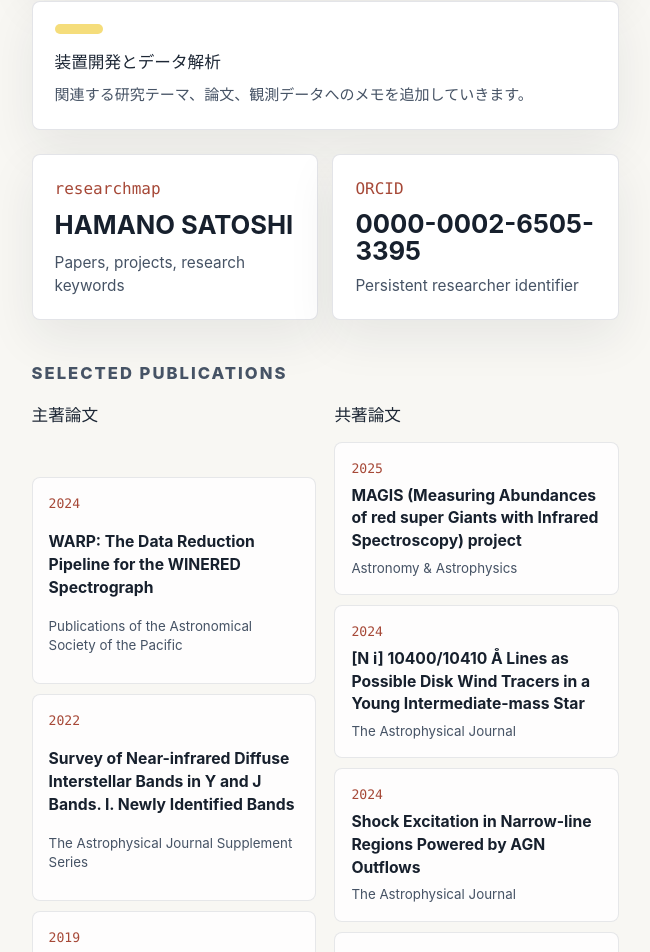
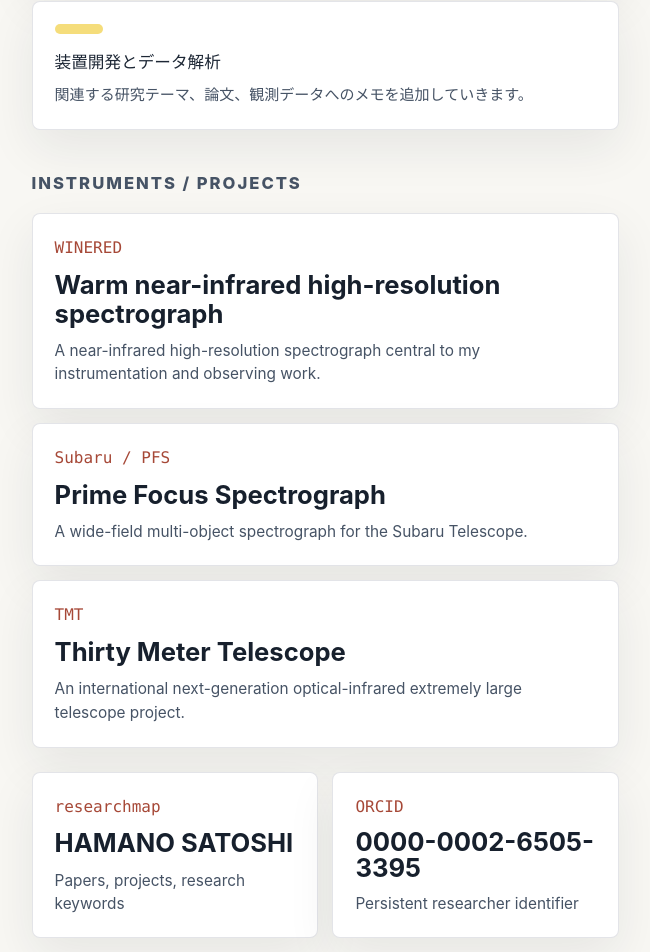
Before and after one commit to SatoshiHamano/SatoshiHamano.github.io, a React (Vite) app: page / in a window 1280 px wide. Shown: the part 1183-2135 px from the top of the page, without its empty margins (584-1234 px from the left). Built offline with nearby package versions, Linux system fonts and the light colour scheme.

Commit message:
Add instrument project links

```diff
--- a/src/App.css
+++ b/src/App.css
@@ -233,6 +233,7 @@
 }
 
 .mini-card,
+.project-card,
 .research-link-card,
 .profile-card,
 .game-panel {
@@ -259,6 +260,39 @@
   font-size: 0.94rem;
   line-height: 1.6;
   margin-bottom: 0;
+}
+
+.project-block {
+  margin-top: 24px;
+}
+
+.project-grid {
+  display: grid;
+  gap: 14px;
+}
+
+.project-card {
+  color: #17202d;
+  display: grid;
+  gap: 10px;
+  padding: 22px;
+  text-decoration: none;
+}
+
+.project-card span {
+  color: #a64837;
+  font-family: ui-monospace, SFMono-Regular, Menlo, monospace;
+}
+
+.project-card strong {
+  font-size: clamp(1.25rem, 2vw, 1.9rem);
+  line-height: 1.15;
+}
+
+.project-card small {
+  color: #465365;
+  font-size: 0.96rem;
+  line-height: 1.55;
 }
 
 .research-link-grid {
--- a/src/App.tsx
+++ b/src/App.tsx
@@ -19,6 +19,7 @@
       '赤外線高分散分光、星間物質、装置開発に関する研究の入口です。論文や研究者IDへのリンクをここにまとめ、詳しい研究内容は少しずつ追加していきます。',
     researchItems: ['赤外線天文学', '高分散分光観測', '装置開発とデータ解析'],
     researchItemNote: '関連する研究テーマ、論文、観測データへのメモを追加していきます。',
+    projectsTitle: 'Instruments / Projects',
     publicationsTitle: 'Selected publications',
     firstAuthorTitle: '主著論文',
     coauthorTitle: '共著論文',
@@ -52,6 +53,7 @@
       'A compact entry point for work around infrared high-resolution spectroscopy, interstellar matter, and instrumentation. Research profile links live here; deeper notes can be added over time.',
     researchItems: ['Infrared astronomy', 'High-resolution spectroscopy', 'Instrumentation and data analysis'],
     researchItemNote: 'Notes on related themes, papers, and observational data will be added here.',
+    projectsTitle: 'Instruments / Projects',
     publicationsTitle: 'Selected publications',
     firstAuthorTitle: 'First-author papers',
     coauthorTitle: 'Co-authored papers',
@@ -93,6 +95,27 @@
     value: '0000-0002-6505-3395',
     href: 'https://orcid.org/0000-0002-6505-3395',
     note: 'Persistent researcher identifier',
+  },
+]
+
+const projectLinks = [
+  {
+    label: 'WINERED',
+    value: 'Warm near-infrared high-resolution spectrograph',
+    href: 'https://merlot.kyoto-su.ac.jp/WINERED/ETC/',
+    note: 'A near-infrared high-resolution spectrograph central to my instrumentation and observing work.',
+  },
+  {
+    label: 'Subaru / PFS',
+    value: 'Prime Focus Spectrograph',
+    href: 'https://pfs.naoj.org/instrumentation.html',
+    note: 'A wide-field multi-object spectrograph for the Subaru Telescope.',
+  },
+  {
+    label: 'TMT',
+    value: 'Thirty Meter Telescope',
+    href: 'https://www.tmt.org/',
+    note: 'An international next-generation optical-infrared extremely large telescope project.',
   },
 ]
 
@@ -266,6 +289,18 @@
               <p>{t.researchItemNote}</p>
             </article>
           ))}
+          <div className="project-block">
+            <p className="section-kicker">{t.projectsTitle}</p>
+            <div className="project-grid">
+              {projectLinks.map((project) => (
+                <a className="project-card" href={project.href} key={project.label}>
+                  <span>{project.label}</span>
+                  <strong>{project.value}</strong>
+                  <small>{project.note}</small>
+                </a>
+              ))}
+            </div>
+          </div>
           <div className="research-link-grid">
             {researchLinks.map((link) => (
               <a className="research-link-card" href={link.href} key={link.label}>
```
